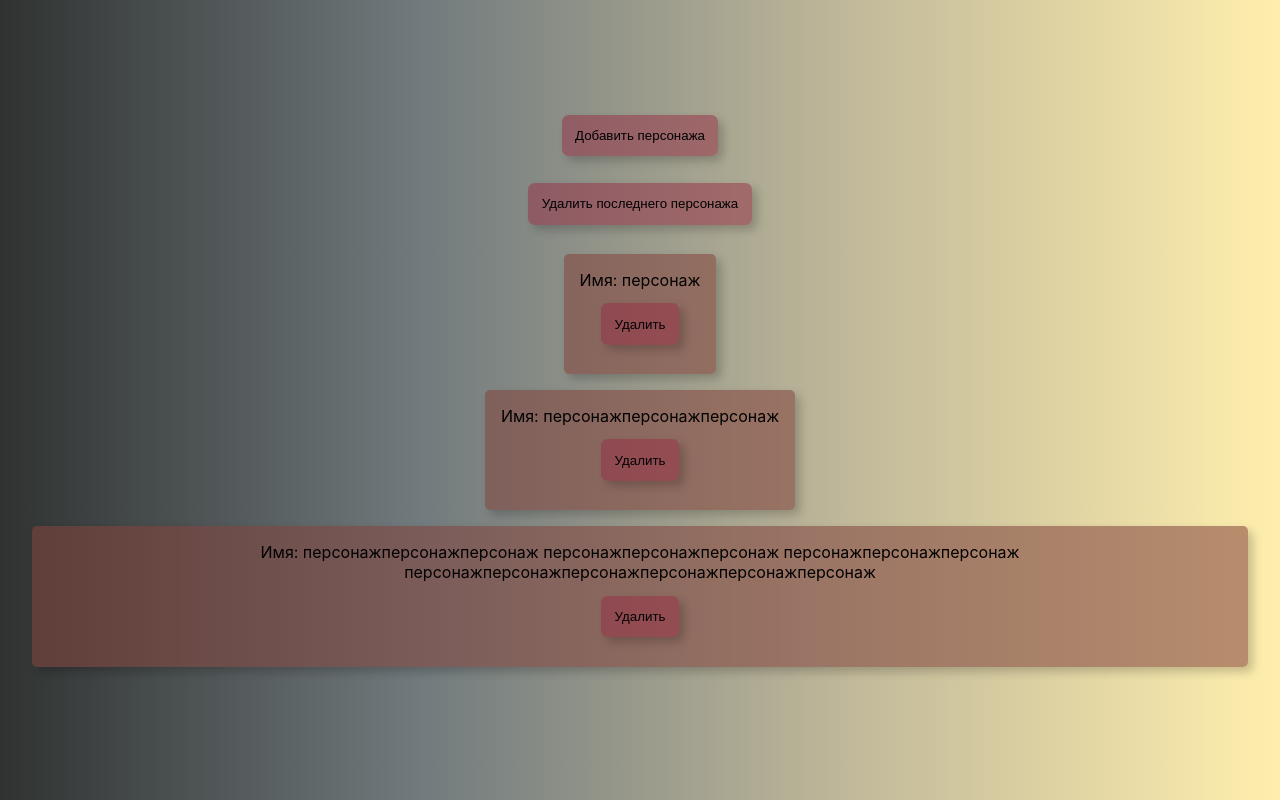
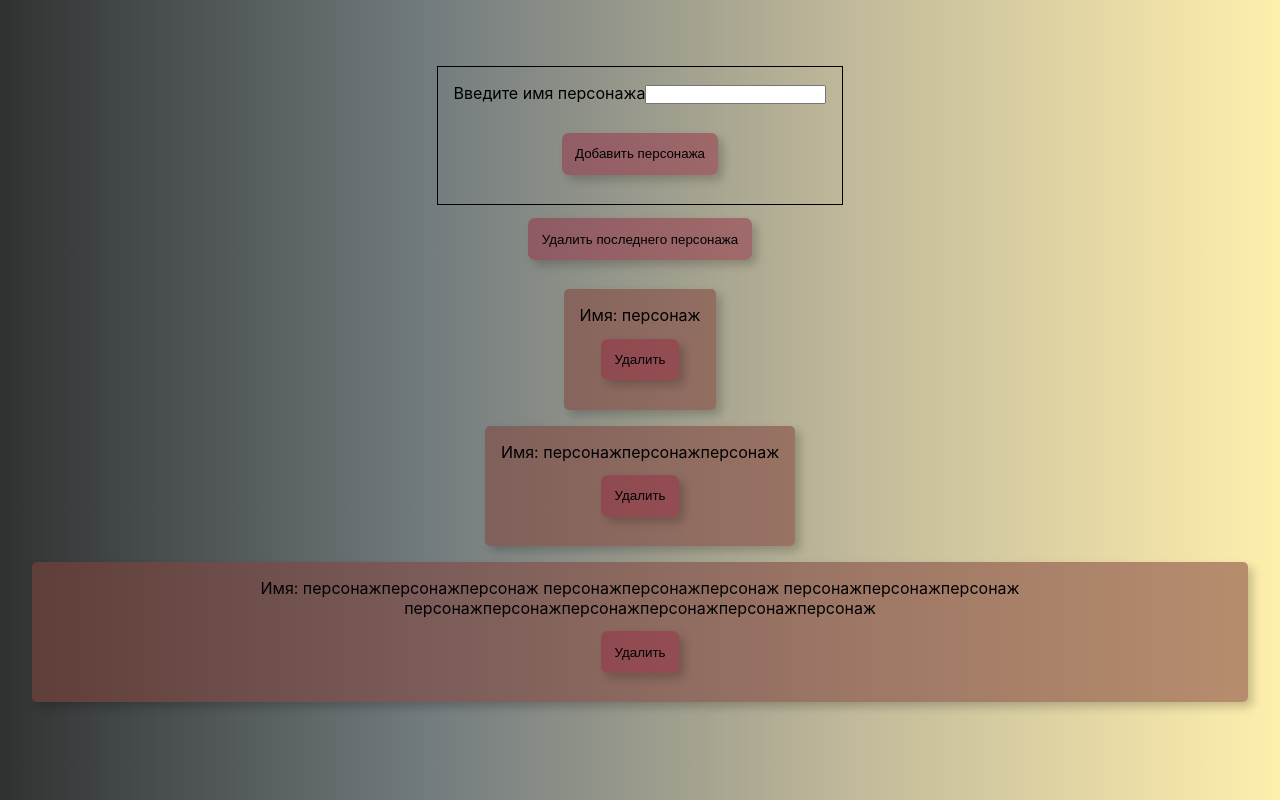
Before and after one commit to AleksandrRazhev/character-skills, a Next.js app: page / in a window 1280 px wide. Built offline with nearby package versions, Linux system fonts and the light colour scheme.

Commit message:
form added

```diff
--- a/components/App/App.jsx
+++ b/components/App/App.jsx
@@ -10,7 +10,15 @@ const App = () => {
 
   return (
     <div className={style.app}>
-      <button className={style.button}>Добавить персонажа</button>
+      <form className={style.form}>
+        <label className={style.label}>
+          Введите имя персонажа
+          <input id="name" type="text" />
+        </label>
+        <button type="button" className={style.button}>
+          Добавить персонажа
+        </button>
+      </form>
       <button
         className={style.button}
         onClick={() => dispatch(removeCharacter())}
--- a/components/App/App.module.css
+++ b/components/App/App.module.css
@@ -8,6 +8,18 @@
   display: flex;
   padding: 1em;
   margin: 1em;
+}
+
+.form {
+  padding: 1em;
+  display: flex;
+  flex-direction: column;
+  align-items: center;
+  border: 1px solid #000;
+}
+
+.label {
+  margin-bottom: 1em;
 }
 
 .button {
```
